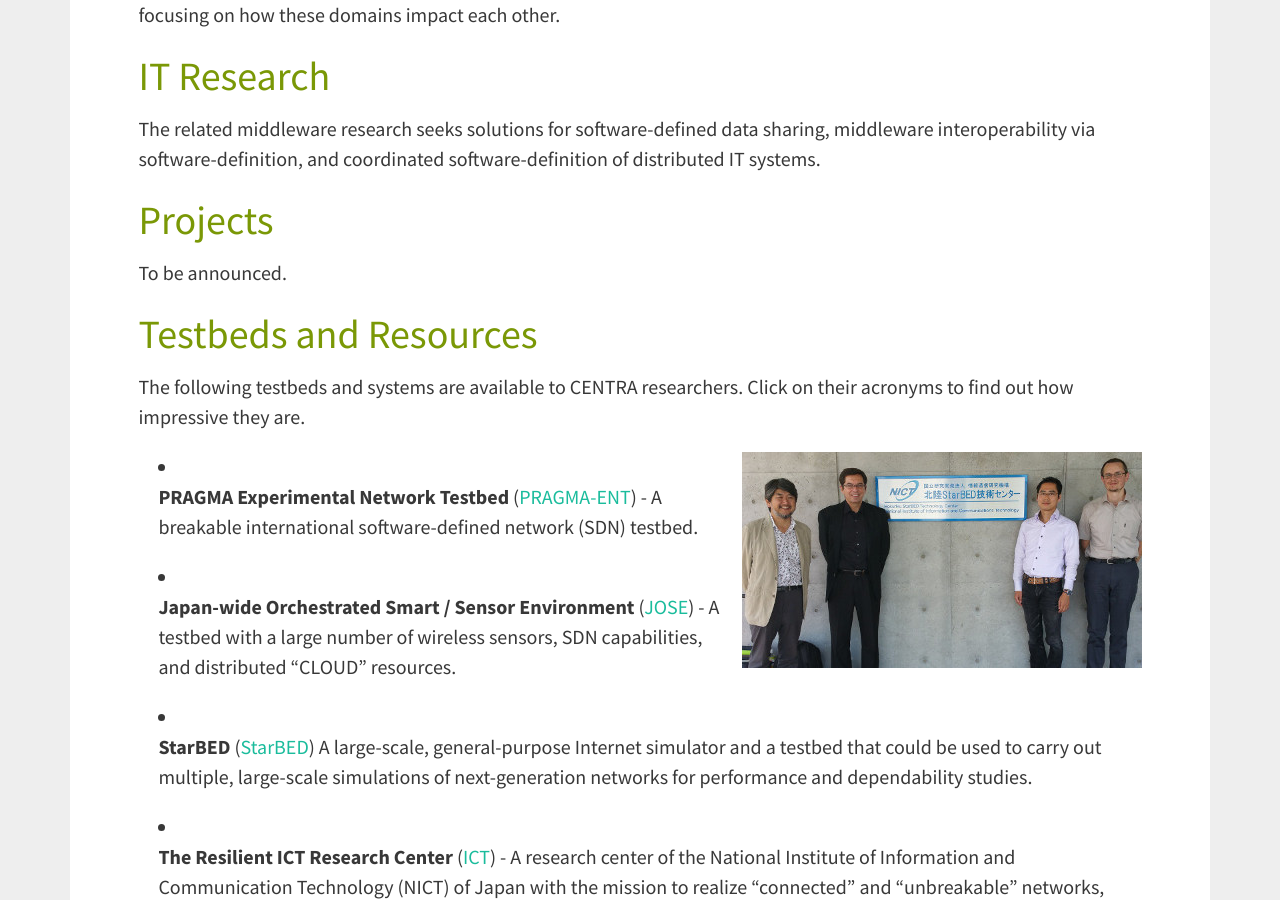
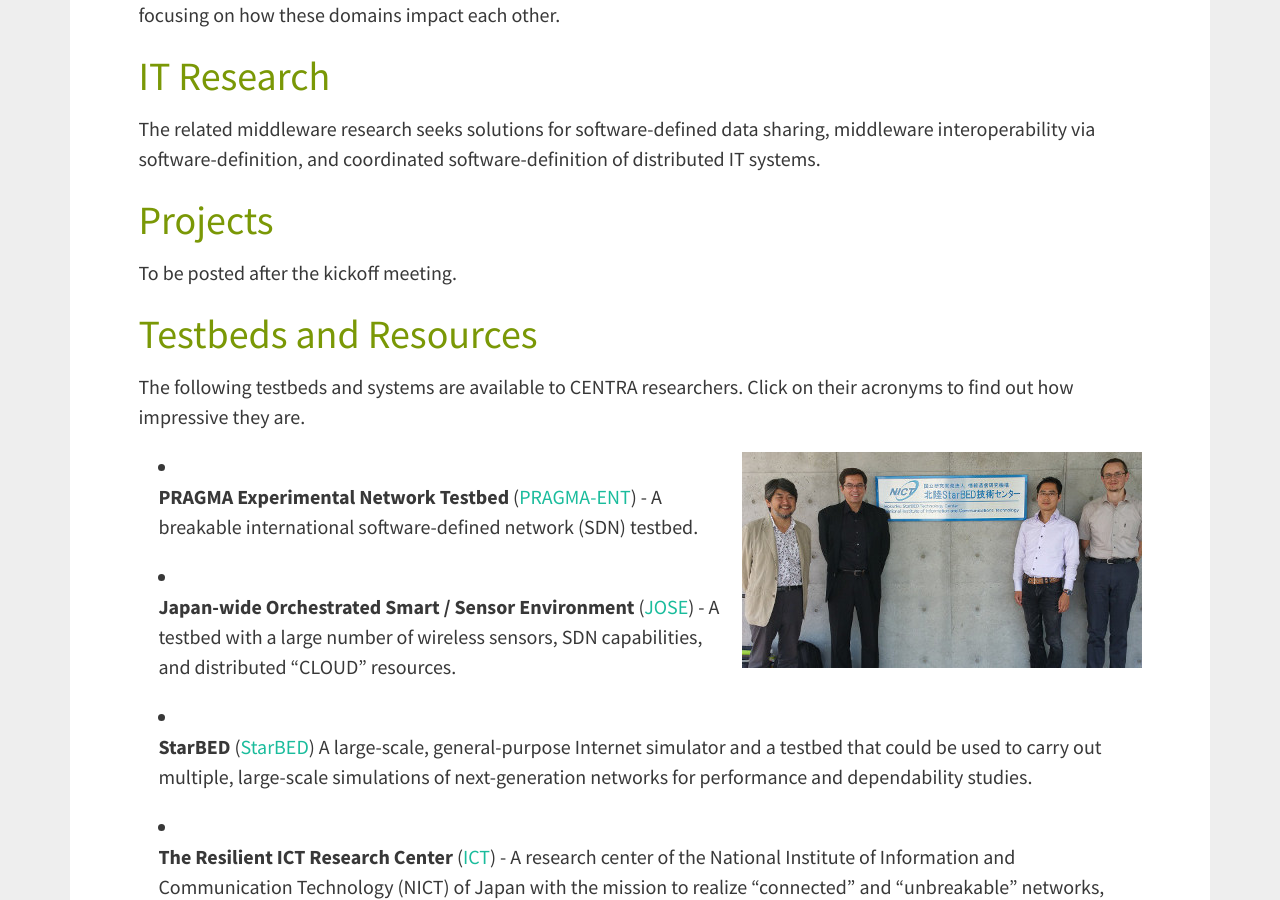
Before and after one commit to hmchou56/centra8, a Jekyll site: the page built from research.md, in a window 1280 px wide and 900 px high, scrolled down 531 px. Built offline with Jekyll 4.4.1, drawn with Linux system fonts in a browser that asks for light colours; nearby versions of some CDN libraries.

Commit message:
Update Projects

```diff
--- a/research.md
+++ b/research.md
@@ -16,7 +16,7 @@ The related middleware research seeks solutions for software-defined data sharin
 
 # Projects
 
-To be announced.
+To be posted after the kickoff meeting.
 
 # Testbeds and Resources
 
```
